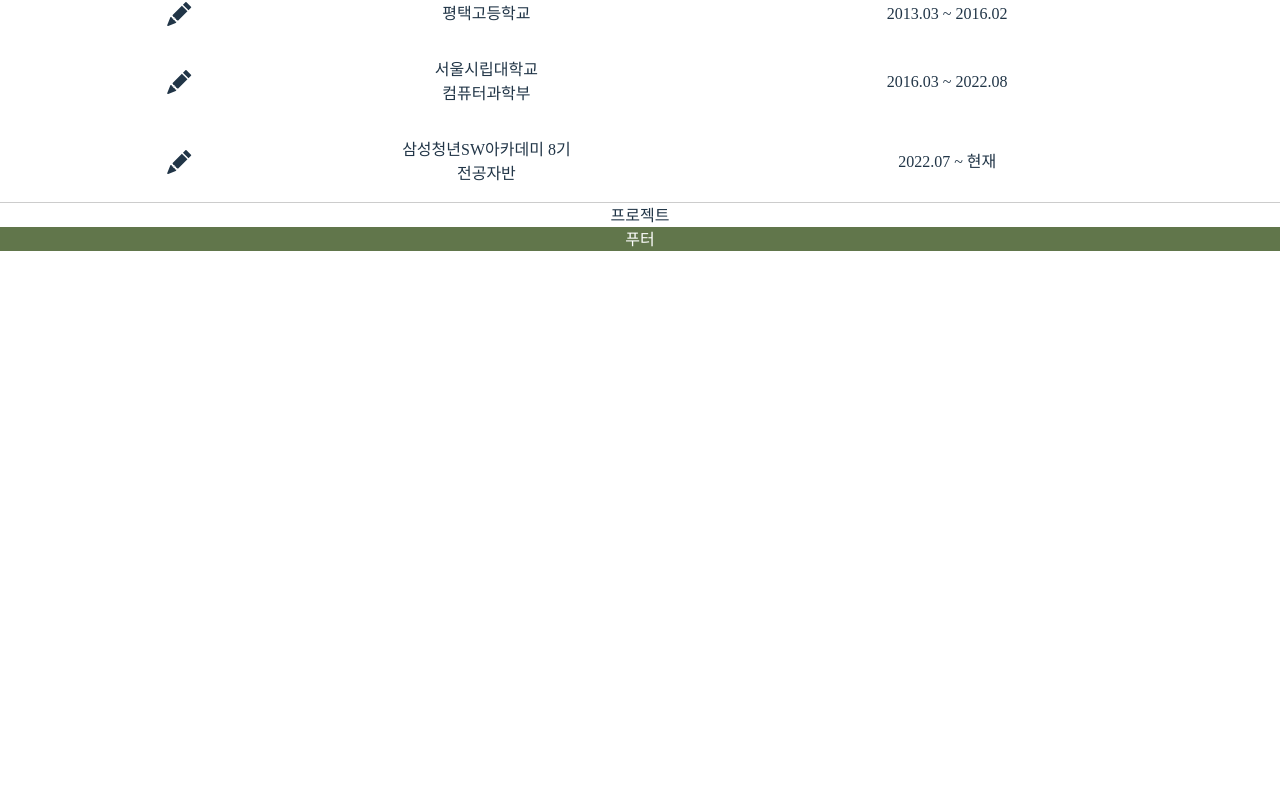
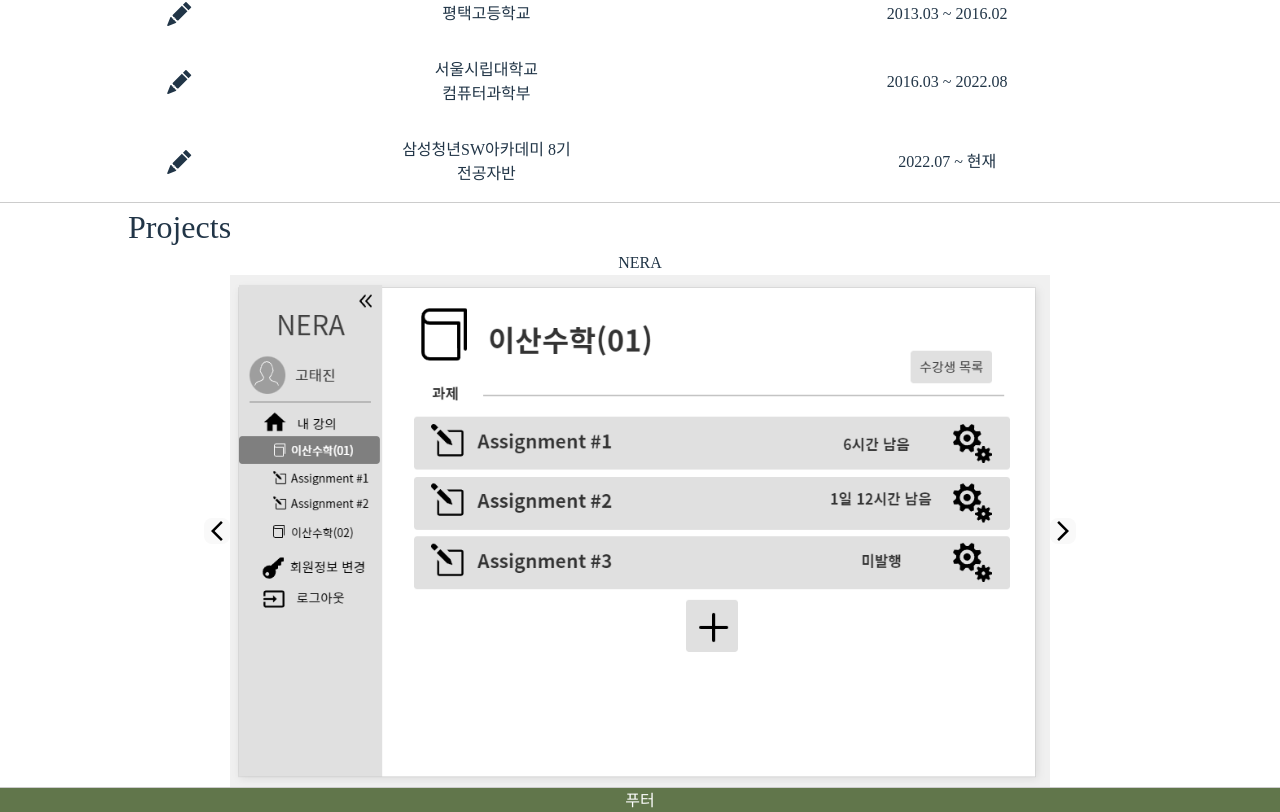
Before and after one commit to Thereisnotruth/portfolio, a React (Vite) app: page / in a window 1280 px wide. Shown: the part 765-1577 px from the top of the page. Before the commit the page ends 1016 px from the top, so only its background shows below. Built offline with nearby package versions, Linux system fonts and the light colour scheme; a web font is replaced by a local one.

Commit message:
image slider

```diff
--- a/src/components/Educations.tsx
+++ b/src/components/Educations.tsx
@@ -13,8 +13,8 @@
     <div className="educations">
       <div className="educations__container">
         <div className="educations__title hana">Educations</div>
-        {educationJson['educations'].map((education: Education) => (
-          <div className="educations__row">
+        {educationJson['educations'].map((education: Education, index: number) => (
+          <div className="educations__row" key={index}>
             <BsPencilFill className="educations__icon" />
             <div className="educations__label hana">
               <div>{education.name}</div>
--- /dev/null
+++ b/src/components/ImageSlider.tsx
@@ -0,0 +1,116 @@
+import { useRef, useState, useEffect } from 'react';
+import { MdArrowBackIosNew, MdArrowForwardIos } from 'react-icons/md';
+
+function ImageSlider({ images }: any) {
+  const imageRef = useRef<HTMLDivElement>(null);
+  const [width, setWidth] = useState<number>(0);
+  const [startX, setStartX] = useState<number>(0);
+  const [transX, setTransX] = useState<number>(0);
+  const [imageIndex, setImageIndex] = useState<number>(0);
+
+  // 드래그하기 위해 터치 시 시작 좌표 설정
+  const onTouchDown = (event: React.TouchEvent<HTMLElement>) => {
+    setStartX(event.touches[0].clientX);
+  };
+
+  // 왼쪽 이미지 보기
+  const handleImageLeft = () => {
+    if (imageIndex > 0) {
+      setImageIndex(imageIndex - 1);
+    } else {
+      setImageIndex(images.length - 1);
+    }
+  };
+
+  // 오른쪽 이미지 보기
+  const handleImageRight = () => {
+    if (imageIndex < images.length - 1) {
+      setImageIndex(imageIndex + 1);
+    } else {
+      setImageIndex(0);
+    }
+  };
+
+  // 드래그한 후에 마우스를 뗄 때에 어떻게 이동시킬지
+  const onTouchUp = () => {
+    // transX는 현재 좌표 - 시작 좌표
+    // 음수면 오른쪽으로 넘기기
+    // transX가 이미지 가로길이의 절반을 넘어가면 넘김
+    if (transX < -40) {
+      handleImageRight();
+    }
+    // 양수면 왼쪽으로 넘기기
+    if (transX > 40) {
+      handleImageLeft();
+    }
+    // 드래그 후 transX를 0으로 초기화
+    setTransX(0);
+  };
+
+  // 드래그하면서 transX의 값 변경
+  const handleTouchMove = (event: React.TouchEvent<HTMLElement>) => {
+    // 현재 터치 중인 x좌표 - 시작 x좌표
+    setTransX(event.touches[0].clientX - startX);
+  };
+
+  const resize = () => {
+    if (imageRef.current !== null) {
+      setWidth(imageRef.current.clientWidth);
+    }
+  };
+
+  // 맨 처음 렌더링했을때 width 초기화
+  useEffect(() => {
+    if (imageRef.current !== null) {
+      setWidth(imageRef.current.clientWidth);
+      console.log(imageRef.current.clientWidth);
+    }
+    window.addEventListener('resize', resize);
+    return () => {
+      window.removeEventListener('resize', resize);
+    };
+  }, []);
+
+  return (
+    <div className="image-slider">
+      <button
+        type="button"
+        className="image-slider__control transparent-button"
+        onClick={handleImageLeft}
+      >
+        <MdArrowBackIosNew />
+      </button>
+      <div className="image-slider__container" ref={imageRef}>
+        <div
+          className="image-slider__images"
+          role="presentation"
+          style={{
+            transform: `translateX(${-1 * imageIndex * width + transX}px)`,
+          }}
+          onTouchStart={onTouchDown}
+          onTouchEnd={onTouchUp}
+          onTouchMove={handleTouchMove}
+        >
+          {images.map((image: string) => (
+            <img
+              src={`/src/assets/images/${image}`}
+              key={image}
+              width={width}
+              className="image-slider__image"
+              alt="sample"
+            />
+          ))}
+        </div>
+      </div>
+      <button
+        type="button"
+        className="image-slider__control transparent-button"
+        onClick={handleImageRight}
+      >
+        <MdArrowForwardIos />
+      </button>
+    </div>
+  );
+}
+
+export default ImageSlider;
--- a/src/components/Projects.tsx
+++ b/src/components/Projects.tsx
@@ -1,5 +1,33 @@
+import ImageSlider from '@components/ImageSlider';
+import projectJson from '@data/projects.json';
+
+interface Project {
+  name: string;
+  period: string;
+  skills: Array<string>;
+  role: Array<string>;
+  summary: string;
+  images: Array<string>;
+  features: Array<string>;
+  reason: Array<string>;
+  result: Array<string>;
+  review: Array<string>;
+}
+
 function Projects() {
-  return <div className="project">프로젝트</div>;
+  return (
+    <div className="projects">
+      <div className="projects__container">
+        <div className="projects__title hana">Projects</div>
+        {projectJson.projects.map((project: Project) => (
+          <div className="projects__project">
+            <div className="projects__name hana">{project.name}</div>
+            <ImageSlider images={project.images} />
+          </div>
+        ))}
+      </div>
+    </div>
+  );
 }
 
 export default Projects;
--- /dev/null
+++ b/src/data/projects.json
@@ -0,0 +1,34 @@
+{
+  "projects": [
+    {
+      "name": "NERA",
+      "period": "2020.07 ~ 2020.09",
+      "skills": [
+        "js", "React", "MongoDB", "koajs", "git"
+      ],
+      "role": [
+        "Backend", "DB설계"
+      ],
+      "summary": "간편하게 과제를 올리고, 올라온 과제를 풀어서 제출할 수 있는 온라인 과제 제출 플랫폼 NERA 입니다. 코로나로 인해 모든 강의가 비대면으로 전환되며 과제를 온라인으로 내고, 제출할 수 있는 플랫폼이 있으면 좋지 않을까 하여 진행한 프로젝트입니다.",
+      "images": [
+        "nera/1.png", "nera/2.png"
+      ],
+      "features": [
+        "수강생 명단 엑셀 파일을 업로드하여 한번에 수강생 목록을 추가하는 기능",
+        "Latex 문법으로 과제를 생성(교수)하고, 제출(학생)할 수 있는 기능"
+      ],
+      "reason": [
+        "러닝커브가 있는 스프링부트를 사용하기 보다 상대적으로 사용하기 쉬운 nodejs 기반의 koajs 프레임워크를 사용해 rest api 서버를 구현하였습니다. Express와 비교하여 koajs가 더 가볍고, async/await 문법을 쉽게 사용할 수 있다는 장점이 있습니다."
+      ],
+      "result": [
+        "처음으로 팀원을 모아 진행했던 웹 프로젝트입니다.",
+        "매주 회의를 통해 진행 상황을 공유하며, 팀 단위로 진행하는 개발 과정을 이해할 수 있었습니다.",
+        "개발이 진행될수록 무언가 만들어지는게 보인다는 것에서 성취감을 얻을 수 있었습니다."
+      ],
+      "review": [
+        "대학 포털 사이트에 온라인 강의실이라는 온라인 수업 영상과 과제를 올릴 수 있는 페이지가 생겨서 이 프로젝트가 실제로 사용되는 일은 없어서 아쉬웠습니다.",
+        "그 전까지는 개인 프로젝트만 해오다가 처음 팀의 구성원으로 프로젝트를 진행했는데, 팀 단위 프로젝트의 진행 과정을 이해할 수 있었습니다."
+      ]
+    }
+  ]
+}
--- /dev/null
+++ b/src/styles/components/_image-slider.scss
@@ -0,0 +1,24 @@
+.image-slider {
+  display: flex;
+  justify-content: center;
+  align-items: center;
+  .image-slider__control {
+    padding: 0;
+    display: flex;
+    justify-content: center;
+    align-items: center;
+    font-size: 24px;
+  }
+  .image-slider__container {
+    width: 80%;
+    overflow: hidden;
+    .image-slider__images {
+      display: flex;
+      transition: 0.2s;
+      .image-slider__image {
+        flex: none;
+        object-fit: contain;
+      }
+    }
+  }
+}
--- a/src/styles/components/_projects.scss
+++ b/src/styles/components/_projects.scss
@@ -0,0 +1,32 @@
+.projects {
+  display: flex;
+  border-bottom: 0.5px solid #cccccc;
+  .projects__container {
+    width: 80%;
+    margin: 0 auto;
+    .projects__title {
+      font-size: 2rem;
+      text-align: start;
+    }
+    .projects__row {
+      padding: 1rem 0;
+      display: flex;
+      flex-wrap: wrap;
+      align-items: center;
+      .projects__icon {
+        font-size: 1.5rem;
+        width: 10%;
+      }
+      .educations__label {
+        width: 50%;
+      }
+      .educations__content {
+        width: 40%;
+        a {
+          color: black;
+          text-decoration: none;
+        }
+      }
+    }
+  }
+}
--- a/src/styles/main.scss
+++ b/src/styles/main.scss
@@ -7,6 +7,8 @@
 @use './components/profile';
 @use './components/skills';
 @use './components/educations';
+@use './components/projects';
+@use './components/image-slider';
 
 // pages
 @use './pages/main-page';
```
Also changed, not shown: src/assets/images/nera/1.png (added), src/assets/images/nera/2.png (added).
